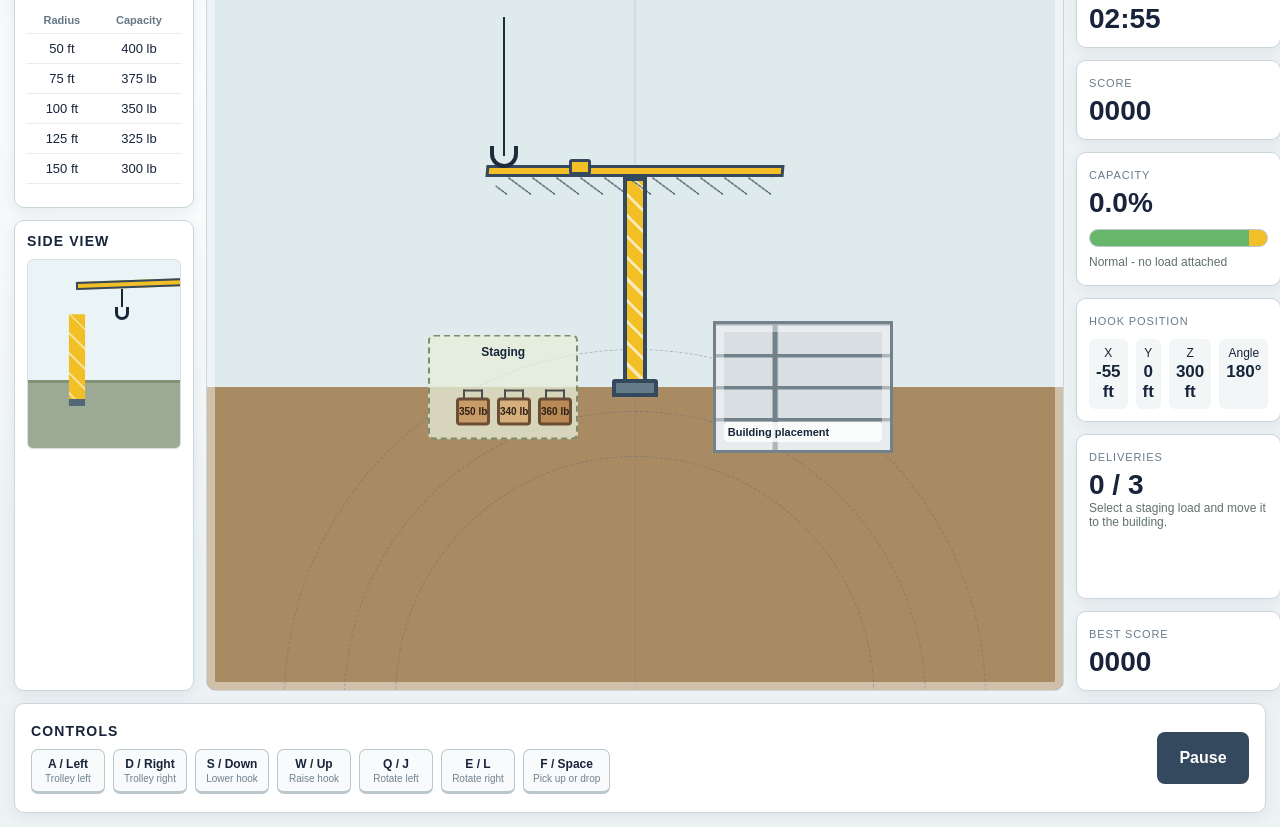
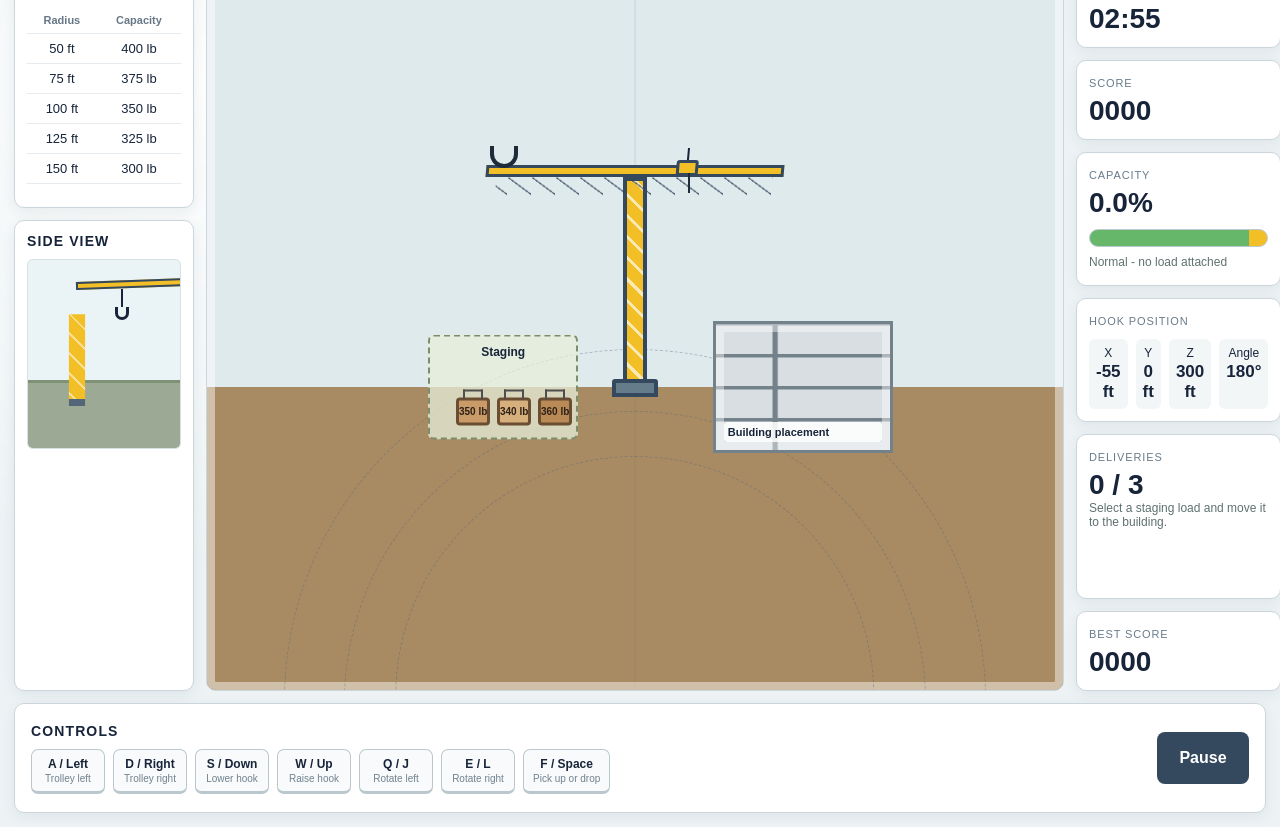
Before and after one commit to LandonC-26/Crane_Operator_App, a plain HTML site: page index.html in a window 1280 px wide. Shown: the part 46-873 px from the top of the page. Drawn offline with Linux system fonts and the light colour scheme.

Commit message:
Physically connect crane cable to trolley
Co-authored-by: Copilot <223556219+Copilot@users.noreply.github.com>

```diff
--- a/index.html
+++ b/index.html
@@ -260,14 +260,25 @@
     .trolley {
       position: absolute;
       z-index: 5;
-      top: 32px;
-      left: -118px;
+      top: -2px;
+      left: 0;
       width: 22px;
       height: 16px;
       border: 3px solid var(--steel-dark);
       border-radius: 3px;
       background: var(--yellow);
       transform: translateX(-50%);
+    }
+
+    .trolley::after {
+      content: "";
+      position: absolute;
+      left: 50%;
+      top: 13px;
+      width: 2px;
+      height: 12px;
+      transform: translateX(-50%);
+      background: var(--ink);
     }
 
     .tower-base {
@@ -842,9 +853,10 @@
 
         <div class="tower" aria-label="Tower crane">
           <div class="mast"></div>
-          <div class="jib"></div>
+          <div class="jib">
+            <div class="trolley" id="crane-trolley"></div>
+          </div>
           <div class="tower-base"></div>
-          <div class="trolley" id="crane-trolley"></div>
         </div>
         <div class="cable" aria-hidden="true"></div>
         <div class="hook" aria-label="Crane hook"></div>
@@ -1052,15 +1064,19 @@
         const hookX = width * hookXPercent / 100;
         const mapHookY = worksiteHeight * hookYPercent / 100;
         const hookY = mapHookY - (state.height / 300) * worksiteHeight * 0.32;
+        const trolleyOffset = ((position.x + 150) / 300) * 298;
+        trolley.style.left = `${Math.max(8, Math.min(290, trolleyOffset))}px`;
 
-        cable.style.left = `${hookX}px`;
-        cable.style.top = "48px";
-        cable.style.height = `${Math.max(20, hookY - 48)}px`;
+        const worksiteRect = worksite.getBoundingClientRect();
+        const trolleyRect = trolley.getBoundingClientRect();
+        const trolleyX = trolleyRect.left - worksiteRect.left + trolleyRect.width / 2;
+        const cableTop = trolleyRect.bottom - worksiteRect.top - 4;
+        cable.style.left = `${trolleyX}px`;
+        cable.style.top = `${cableTop}px`;
+        cable.style.height = `${Math.max(20, hookY - cableTop)}px`;
         hook.style.left = `${hookX - 13}px`;
         hook.style.top = `${hookY - 10}px`;
         jib.style.transform = `skewX(-5deg) rotate(${state.angle}deg)`;
-        const trolleyOffset = ((position.x + 150) / 300) * 298 - 118;
-        trolley.style.left = `${Math.max(-118, Math.min(180, trolleyOffset))}px`;
         angleValue.textContent = `${Math.round(state.angle)}°`;
         xValue.textContent = `${Math.round(position.x)} ft`;
         yValue.textContent = `${Math.round(position.y)} ft`;
```
Also changed, not shown: 1 other file.
